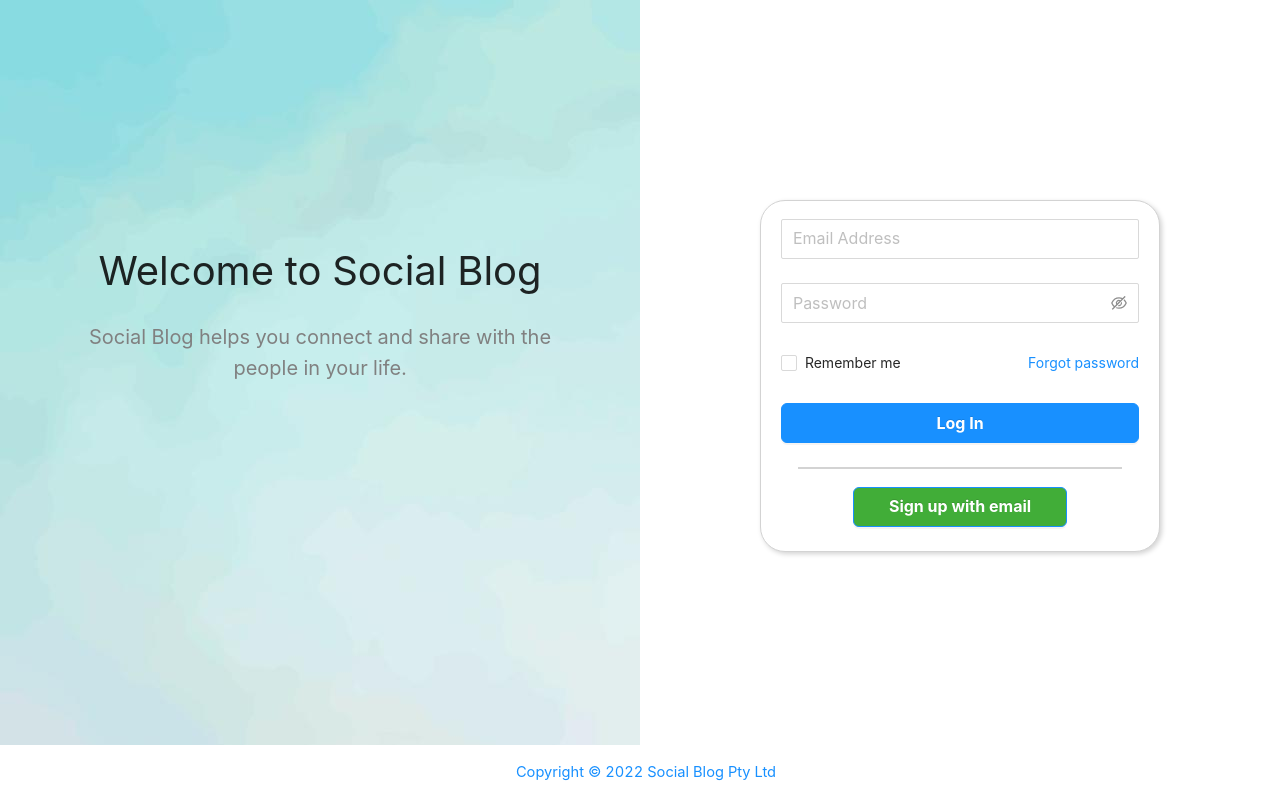
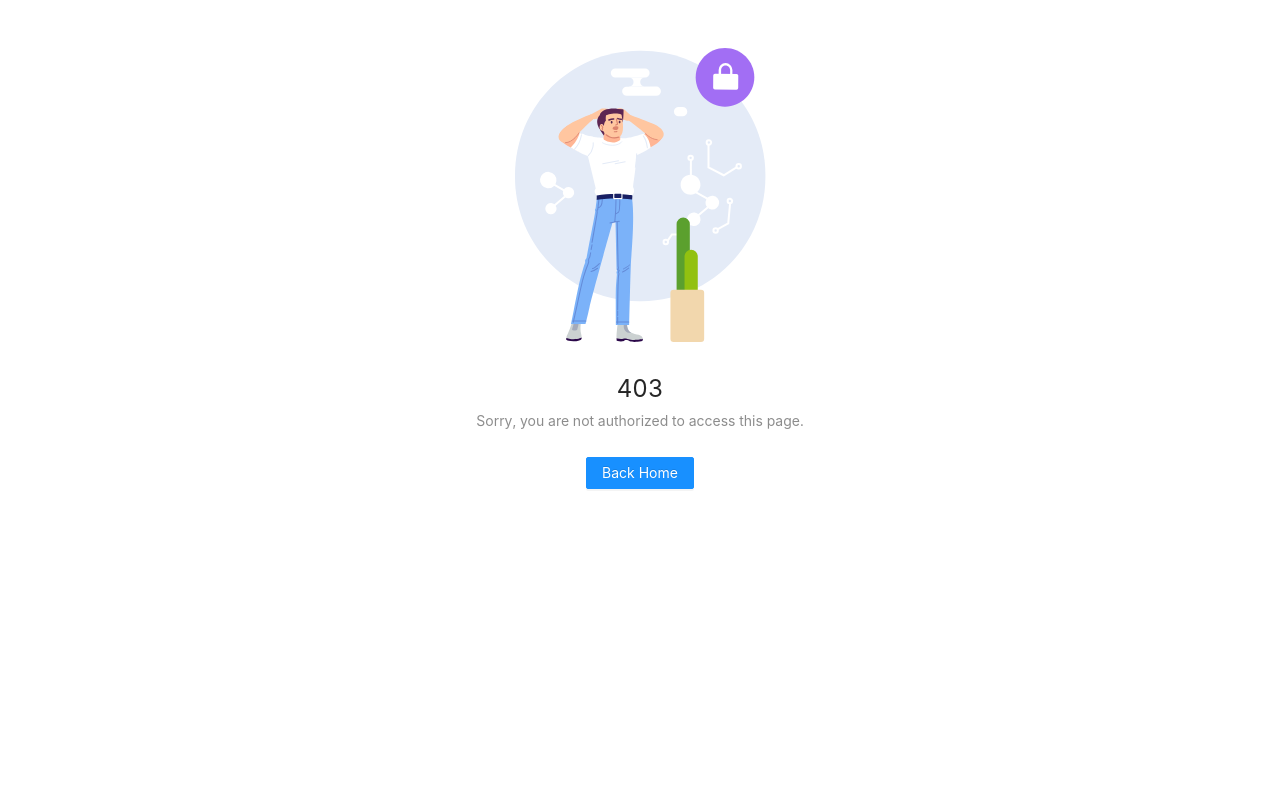
Before and after one commit to williamwhhh/social-blog, a React (Create React App) app: page /profile in a window 1280 px wide. Before the commit this address led to /. Built offline with nearby package versions, Linux system fonts and the light colour scheme.

Commit message:
add access control result pages

```diff
--- a/src/App.js
+++ b/src/App.js
@@ -1,6 +1,7 @@
 import './App.css';
 import 'antd/dist/antd.min.css';
-import { BrowserRouter, Route, Routes } from 'react-router-dom';
+import { Button, Result } from 'antd';
+import { BrowserRouter, Route, Routes, Link } from 'react-router-dom';
 import Landing from './components/Landing';
 import Home from './components/Home';
 import Notification from './components/Notification';
@@ -59,7 +60,21 @@
             </ProtectedRoute>
           }
         />
-        <Route path="*" element={<h1>Page not found</h1>} />
+        <Route
+          path="*"
+          element={
+            <Result
+              status="404"
+              title="404"
+              subTitle="Sorry, the page you visited does not exist."
+              extra={
+                <Link to="/">
+                  <Button type="primary">Back Home</Button>
+                </Link>
+              }
+            />
+          }
+        />
       </Routes>
     </BrowserRouter>
   );
--- a/src/components/ProtectedRoute.js
+++ b/src/components/ProtectedRoute.js
@@ -1,10 +1,23 @@
-import { Navigate } from 'react-router-dom';
+import { Button, Result } from 'antd';
+import { Link } from 'react-router-dom';
+//import { Navigate } from 'react-router-dom';
 
 const ProtectedRoute = (props) => {
   if (localStorage.getItem('user')) {
     return props.children;
   } else {
-    return <Navigate to="/" />;
+    return (
+      <Result
+        status="403"
+        title="403"
+        subTitle="Sorry, you are not authorized to access this page."
+        extra={
+          <Link to="/">
+            <Button type="primary">Back Home</Button>
+          </Link>
+        }
+      />
+    );
   }
 };
 
```
